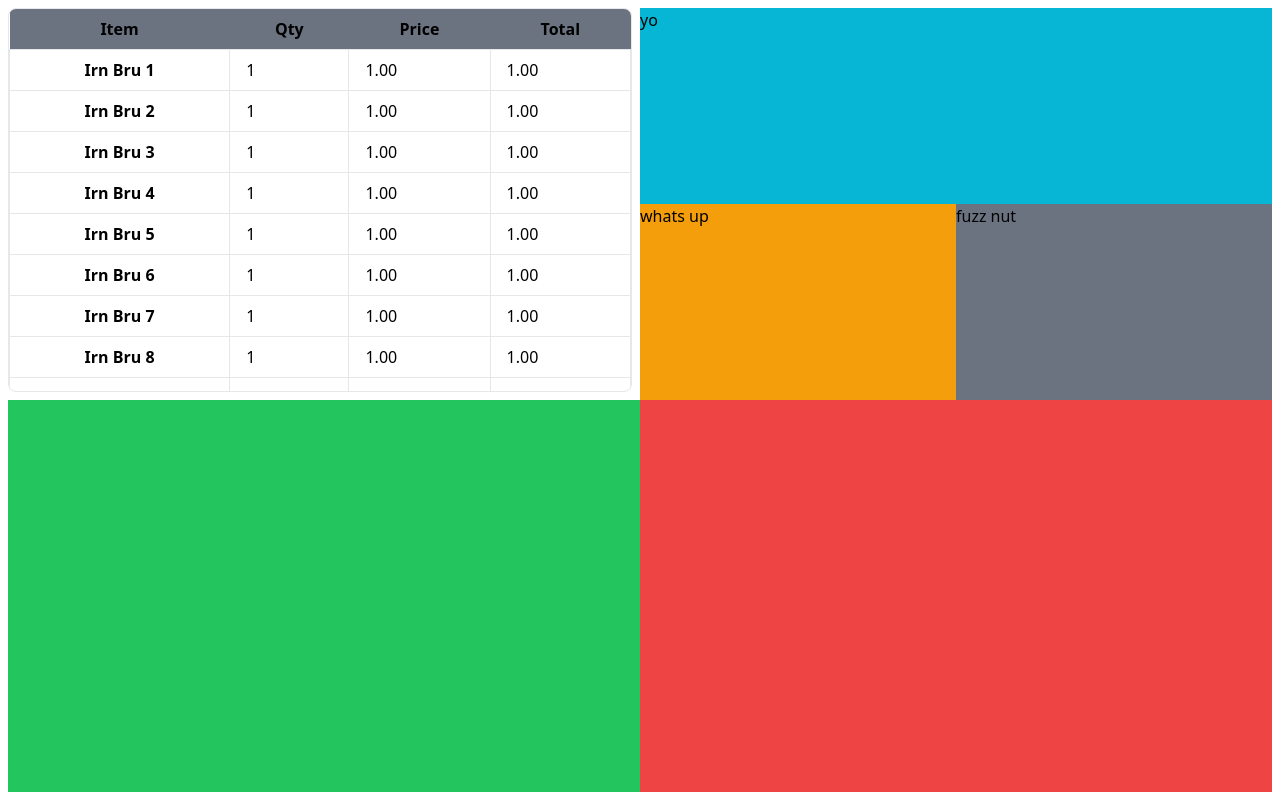
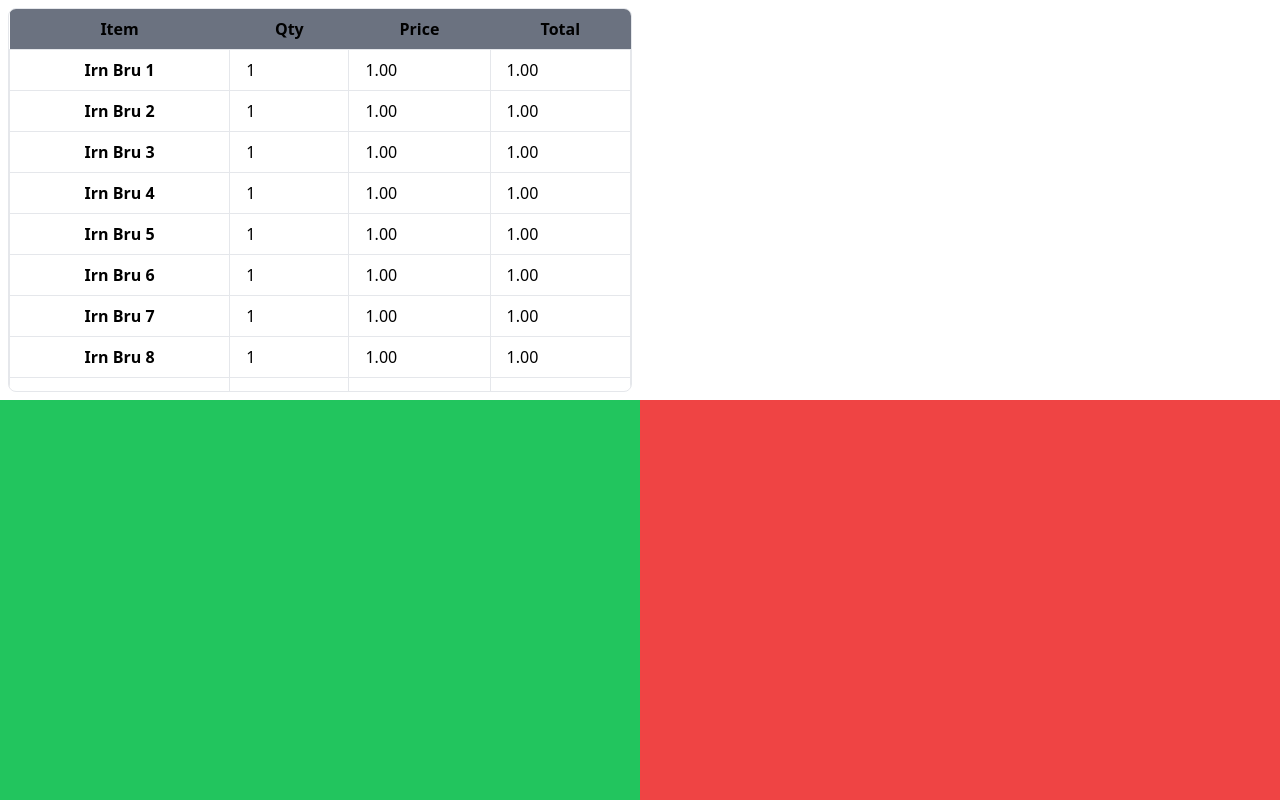
Before and after one commit to drop-middle-leaves/eposjs-client, a Vue app: page / in a window 1280 px wide. Built offline with nearby package versions, Linux system fonts and the light colour scheme.

Commit message:
Change how the margin works; split the searchTotal.vue file.

```diff
--- a/src/App.vue
+++ b/src/App.vue
@@ -1,13 +1,13 @@
 <script setup>
-import CurrentTable from "@/components/currentTable.vue";
-import SearchTotal from "@/components/searchTotal.vue";
+import currentTable from "@/components/currentTable.vue";
+import search from "@/components/search.vue";
+import searchButton from "@/components/search-button.vue";
+import total from "@/components/total.vue";
 </script>
 
 <template>
-  <!-- mounts to main.js, centralises the container containing the grid to allow for container -->
-  <div id="app" class="flex h-screen w-screen justify-center">
-    <!-- creates the outside container, creating the outside margin -->
-    <div class="h-[calc(100vh_-_1rem)] w-[calc(100vw_-_1rem)] self-center">
+  <!-- mounts to main.js, makes the size the size of the screen -->
+  <div id="app" class="h-screen w-screen">
     <!-- creates the 1st row -->
     <div class="flex-row flex h-1/2 w-full">
       <!-- creates the 1st column of the first row -->
@@ -17,13 +17,19 @@
       <!-- creates the 2nd column of the first row -->
       <div class="flex-col flex h-full w-full">
         <!-- creates the area for the search box (first row, second column -> first row) -->
-          <div class="flex-row h-1/2 w-full bg-cyan-500">yo</div>
+        <div class="flex-row h-1/2 w-full flex justify-center">
+          <search />
+        </div>
         <!-- creates a second row (first row, second column -> second row) -->
         <div class="flex-row flex h-1/2 w-full">
           <!-- creates the first column ^ -->
-            <div class="flex-col h-full w-1/2 bg-amber-500">whats up</div>
+          <div class="flex-col h-full w-1/2 flex justify-center">
+            <total />
+          </div>
           <!-- creates the second column ^ -->
-            <div class="flex-col h-full w-1/2 bg-gray-500">fuzz nut</div>
+          <div class="flex-col h-full w-1/2 flex justify-center">
+            <search-button />
+          </div>
         </div>
       </div>
     </div>
@@ -39,7 +45,6 @@
       </div>
     </div>
   </div>
-  </div>
 </template>
 
 <style scoped>
--- a/src/assets/compiled.css
+++ b/src/assets/compiled.css
@@ -518,40 +518,6 @@
   --tw-backdrop-sepia:  ;
 }
 
-.container {
-  width: 100%;
-}
-
-@media (min-width: 640px) {
-  .container {
-    max-width: 640px;
-  }
-}
-
-@media (min-width: 768px) {
-  .container {
-    max-width: 768px;
-  }
-}
-
-@media (min-width: 1024px) {
-  .container {
-    max-width: 1024px;
-  }
-}
-
-@media (min-width: 1280px) {
-  .container {
-    max-width: 1280px;
-  }
-}
-
-@media (min-width: 1536px) {
-  .container {
-    max-width: 1536px;
-  }
-}
-
 .flex {
   display: flex;
 }
@@ -560,20 +526,12 @@
   display: table;
 }
 
-.grid {
-  display: grid;
-}
-
 .h-1\/2 {
   height: 50%;
 }
 
-.h-\[calc\(100\%_-_0\.5rem\)\] {
-  height: calc(100% - 0.5rem);
-}
-
-.h-\[calc\(100vh_-_1rem\)\] {
-  height: calc(100vh - 1rem);
+.h-\[calc\(100\%_-_1rem\)\] {
+  height: calc(100% - 1rem);
 }
 
 .h-full {
@@ -588,12 +546,8 @@
   width: 50%;
 }
 
-.w-\[calc\(100\%_-_0\.5rem\)\] {
-  width: calc(100% - 0.5rem);
-}
-
-.w-\[calc\(100vw_-_1rem\)\] {
-  width: calc(100vw - 1rem);
+.w-\[calc\(100\%_-_1rem\)\] {
+  width: calc(100% - 1rem);
 }
 
 .w-full {
@@ -634,16 +588,6 @@
 
 .border {
   border-width: 1px;
-}
-
-.bg-amber-500 {
-  --tw-bg-opacity: 1;
-  background-color: rgb(245 158 11 / var(--tw-bg-opacity));
-}
-
-.bg-cyan-500 {
-  --tw-bg-opacity: 1;
-  background-color: rgb(6 182 212 / var(--tw-bg-opacity));
 }
 
 .bg-gray-500 {
--- a/src/components/currentTable.vue
+++ b/src/components/currentTable.vue
@@ -2,7 +2,8 @@
 </script>
 
 <template>
-  <div class="h-[calc(100%_-_0.5rem)] w-[calc(100%_-_0.5rem)] border overflow-y-scroll scrollbar scrollbar-thumb-rounded-lg scrollbar-thumb-gray-300 rounded-lg">
+  <div class="h-full w-full flex justify-center">
+    <div class="h-[calc(100%_-_1rem)] w-[calc(100%_-_1rem)] border overflow-y-scroll scrollbar scrollbar-thumb-rounded-lg scrollbar-thumb-gray-300 rounded-lg self-center">
       <table class="table-auto w-full">
         <thead class="bg-gray-500">
           <tr>
@@ -22,6 +23,7 @@
         </tbody>
       </table>
     </div>
+  </div>
 
 </template>
 
--- /dev/null
+++ b/src/components/search.vue
@@ -0,0 +1,8 @@
+<script setup>
+</script>
+
+<template>
+</template>
+
+<style scoped>
+</style>
--- /dev/null
+++ b/src/components/total.vue
@@ -0,0 +1,8 @@
+<script setup>
+</script>
+
+<template>
+</template>
+
+<style scoped>
+</style>
```
Also changed, not shown: src/components/search-button.vue (renamed from src/components/searchTotal.vue). Lines whose indentation alone changed are shown as unchanged.
